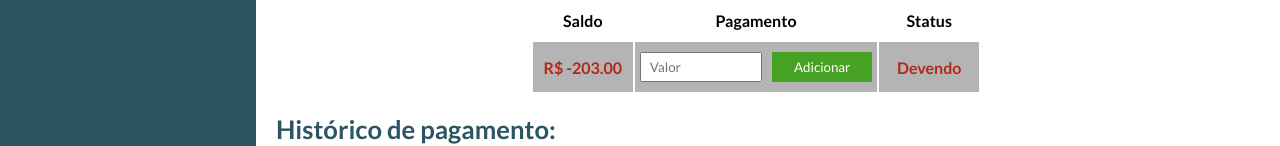
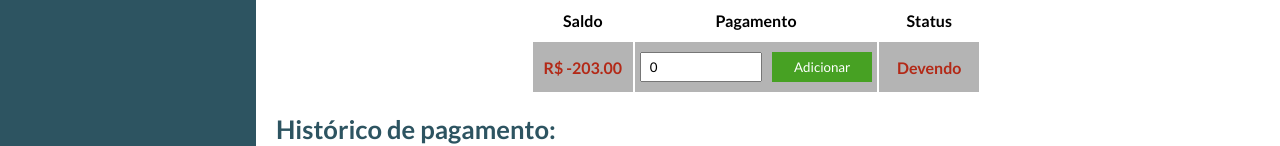
Before and after one commit to heitor2002/gerenciador-de-vendas, a React (Vite) app: page /clientes/1 in a window 1280 px wide. Shown: the part 601-747 px from the top of the page. Built offline with nearby package versions, Linux system fonts and the light colour scheme; data requests are answered from the project's data file.

Commit message:
style: estilizando tag form adicionada.

```diff
--- a/src/components/box-components/PaymentTable.jsx
+++ b/src/components/box-components/PaymentTable.jsx
@@ -1,4 +1,8 @@
+import { useState } from "react";
+
 const PaymentTable = (props) => {
+  const [payment, setPayment] = useState(0);
+
   return (
     <div className="payment-table">
       <table style={{ textAlign: "center" }}>
@@ -9,13 +13,17 @@ const PaymentTable = (props) => {
         </tr>
         <tr>
           <td style={{ fontWeight: "bold", color: `${props.colorStatus}` }}>
-            R$ {(props.addedValue - props.accumulatedValue ).toFixed(2)}
+            R$ {(props.addedValue - props.accumulatedValue).toFixed(2)}
           </td>
           <td className="payment-buttons">
-            <input type="number" placeholder="Valor" />
-            <input type="submit" value="Adicionar" />
+            <form>
+              <input type="number" placeholder="Valor" value={payment} />
+              <input type="submit" value="Adicionar" />
+            </form>
           </td>
-          <td style={{ fontWeight: "bold", color: `${props.colorStatus}` }}>{props.status}</td>
+          <td style={{ fontWeight: "bold", color: `${props.colorStatus}` }}>
+            {props.status}
+          </td>
         </tr>
       </table>
     </div>
--- a/src/styles/components/_Clients.scss
+++ b/src/styles/components/_Clients.scss
@@ -147,6 +147,7 @@
                     padding: 10px 5px;
                 }
                 td.payment-buttons {
+                    form {
                         display: flex;
                         justify-content: center;
                         gap: 10px;
@@ -170,6 +171,7 @@
                 }
             }
         }
+    }
     .payment-history {
         // padding: 20px 0;
         margin-top: 20px;
@@ -186,10 +188,10 @@
             td {
                 padding: 10px 0;
                 background-color: #ccc;
-                &:nth-child(2n){
+                &:nth-child(2n) {
                     background-color: $grey;
                 }
-                &:last-child{
+                &:last-child {
                     background-color: white;
                 }
             }
@@ -201,14 +203,14 @@
                 cursor: pointer;
                 color: white;
                 padding: 10px 0;
-                transition: .3s;
+                transition: 0.3s;
                 &:hover {
                     background-color: $red;
                 }
             }
         }
     }
-    h2#added-value{
+    h2#added-value {
         color: $primary-color;
         margin-top: 20px;
         text-align: right;
--- a/src/styles/main.css
+++ b/src/styles/main.css
@@ -261,7 +261,7 @@ header ul a li:hover {
   padding: 10px 5px;
 }
 
-.single-client div.payment-table table tr td.payment-buttons {
+.single-client div.payment-table table tr td.payment-buttons form {
   display: -webkit-box;
   display: -ms-flexbox;
   display: flex;
@@ -271,14 +271,14 @@ header ul a li:hover {
   gap: 10px;
 }
 
-.single-client div.payment-table table tr td.payment-buttons input[type="number"] {
+.single-client div.payment-table table tr td.payment-buttons form input[type="number"] {
   width: 100%;
   max-width: 150px;
   height: 30px;
   padding: 0 8px;
 }
 
-.single-client div.payment-table table tr td.payment-buttons input[type="submit"] {
+.single-client div.payment-table table tr td.payment-buttons form input[type="submit"] {
   width: 100%;
   max-width: 100px;
   height: 30px;
@@ -327,8 +327,8 @@ header ul a li:hover {
   cursor: pointer;
   color: white;
   padding: 10px 0;
-  -webkit-transition: .3s;
-  transition: .3s;
+  -webkit-transition: 0.3s;
+  transition: 0.3s;
 }
 
 .single-client .payment-history table button.close-button:hover {
```
Also changed, not shown: 1 other file (tests, documents, lock files or other folders). Lines whose indentation alone changed are shown as unchanged.
